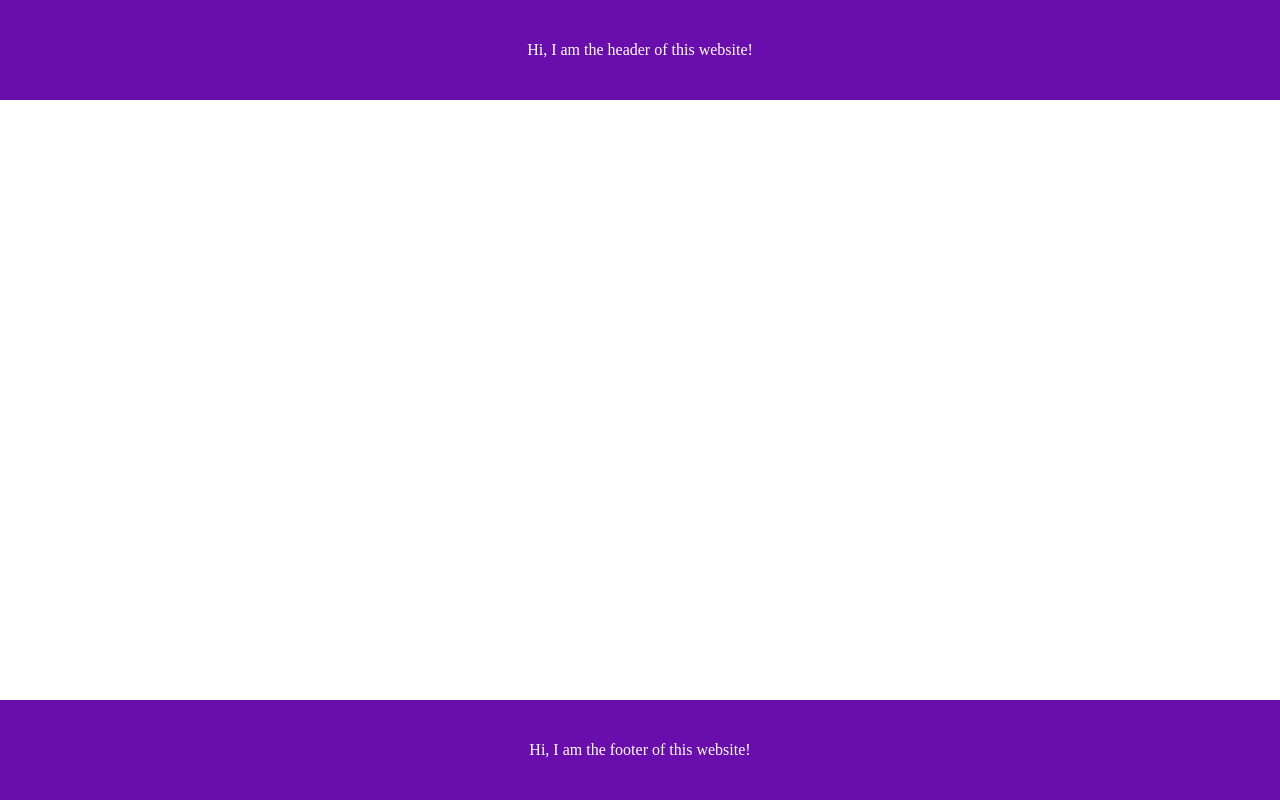
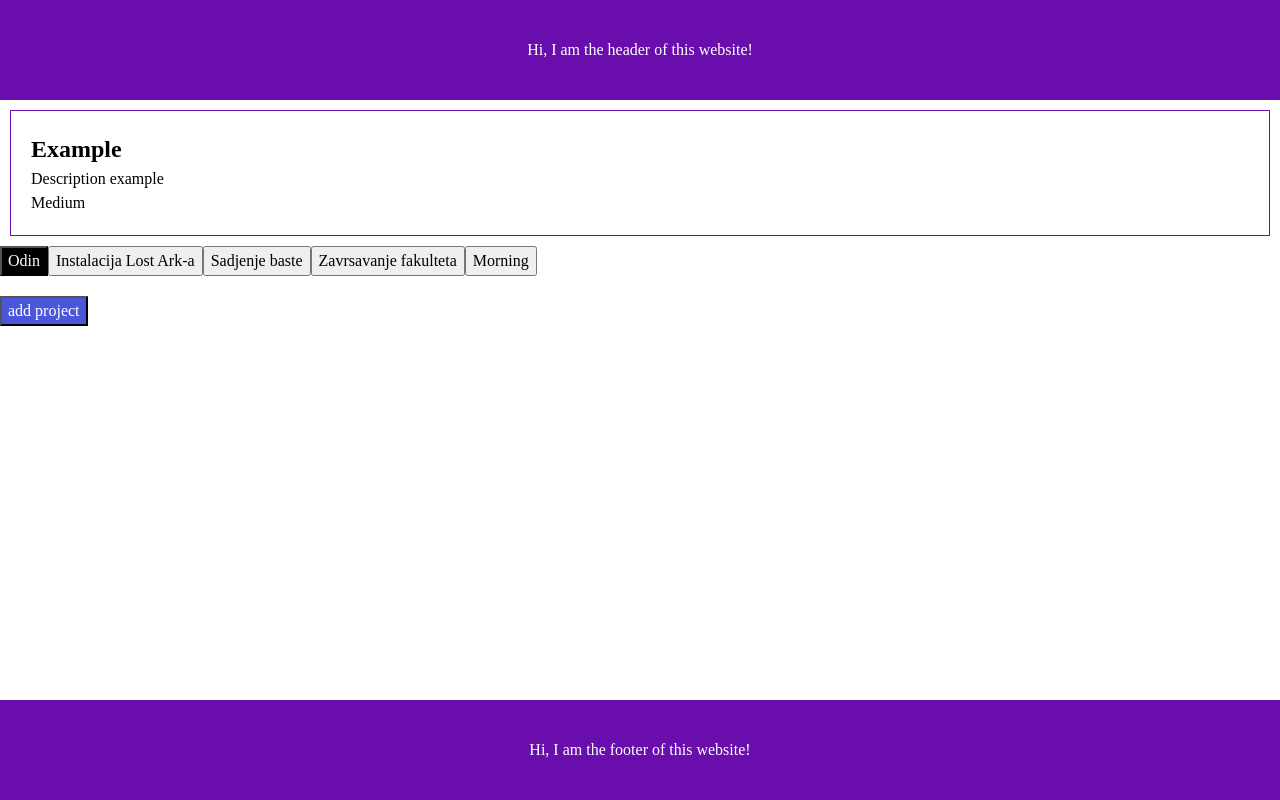
Before and after one commit to kid782/ToDoApp, a website built with webpack: page dist/index.html in a window 1280 px wide. Built offline with nearby package versions, Linux system fonts and the light colour scheme.

Commit message:
Add projects and tasks

```diff
--- a/src/js/index.js
+++ b/src/js/index.js
@@ -1,9 +1,130 @@
 import '../scss/style.scss';
 import Header from './modules/header.js';
 import Footer from './modules/footer.js';
+import Projects from './modules/projects';
+
+export const projects = [
+    {
+        id: 'odin',
+       name: 'Odin' ,
+       tasks: [
+        {
+            title: 'Example',
+            description: 'Description example',
+            dueDate: new Date(),
+            priority: 'Medium',
+            notes: [
+                {
+                    text: 'Note 1'
+                }
+            ]
+        }
+       ]
+    },
+    {
+        id: 'lost-ark',
+       name: 'Instalacija Lost Ark-a',
+       tasks: [
+        {
+            title: 'Example 2',
+            description: 'Description example',
+            dueDate: new Date(),
+            priority: 'Medium',
+            notes: [
+                {
+                    text: 'Note 1'
+                }
+            ]
+        }
+       ]
+    },
+    {
+        id: 'sadjenje-baste',
+        name: 'Sadjenje baste',
+        tasks: [
+            {
+                title: 'Veoma skalabilno',
+                description: 'Description example',
+                dueDate: new Date(),
+                priority: 'Medium',
+                notes: [
+                    {
+                        text: 'Note 1'
+                    }
+                ]
+            },        {
+                title: 'Duvaj ga Alisa',
+                description: 'Description example',
+                dueDate: new Date(),
+                priority: 'Medium',
+                notes: [
+                    {
+                        text: 'Note 1'
+                    }
+                ]
+            },
+            {
+                title: 'Ovo sranje radi',
+                description: 'Description example',
+                dueDate: new Date(),
+                priority: 'Medium',
+                notes: [
+                    {
+                        text: 'Note 1'
+                    }
+                ]
+            }
+           ]
+    },
+    {
+        id: 'zavrsavanje-fakulteta',
+        name: 'Zavrsavanje fakulteta',
+        tasks: [
+            {
+                title: 'Example 4',
+                description: 'Description example',
+                dueDate: new Date(),
+                priority: 'Medium',
+                notes: [
+                    {
+                        text: 'Note 1'
+                    }
+                ]
+            },
+            {
+                title: 'Neki task',
+                description: 'Description example',
+                dueDate: new Date(),
+                priority: 'Medium',
+                notes: [
+                    {
+                        text: 'Note 1'
+                    }
+                ]
+            },
+            {
+                title: 'Jos neki random',
+                description: 'Description example',
+                dueDate: new Date(),
+                priority: 'Medium',
+                notes: [
+                    {
+                        text: 'Note 1'
+                    }
+                ]
+            }
+           ]
+    },
+    {
+        id: 'morning',
+        name: 'Morning'
+    }
+]
 
 const headers = document.querySelectorAll('.header');
 const footers = document.querySelectorAll('.footer');
 
 headers.forEach(header => new Header(header));
 footers.forEach(footer => new Footer(footer));
+
+new Projects(projects);
--- /dev/null
+++ b/src/js/modules/addNewProject.js
@@ -0,0 +1,5 @@
+class addNewProject {
+
+}
+
+export default addNewProject;
--- /dev/null
+++ b/src/js/modules/createDomEl.js
@@ -0,0 +1,36 @@
+class domCreator {
+    static createElement({tagName, clsName, content, child, eventName,
+        eventCallback, attribute,attributeVal}) {
+        const element = document.createElement(tagName);
+        if (Array.isArray(clsName)) {
+            clsName.forEach(cls => {
+                element.classList.add(cls);
+            })
+        } else {
+            element.classList.add(clsName);
+        }
+        if (content) {
+            element.textContent = content;
+        }
+        if(child) {
+            if(Array.isArray(child)) {
+                child.forEach(childElement => {
+                    if(childElement) {
+                        element.appendChild(childElement);
+                    }
+                });
+            } else {
+                element.appendChild(child);
+            }
+        }
+        if(eventName && eventCallback) {
+            element.addEventListener(eventName, eventCallback);
+        }
+        if(attribute) {
+            element.setAttribute(attribute, attributeVal);
+        }
+        return element;
+    }
+}
+
+export default domCreator;
--- /dev/null
+++ b/src/js/modules/project.js
@@ -0,0 +1,62 @@
+import domCreator from './createDomEl';
+import TaskList from './taskList';
+import handleProjectBtnClick from './projectRenderLogic';
+import { projects } from '../index';
+
+class Project {
+    constructor({id, name, tasks}) {
+        this.name = name;
+        this.tasks = tasks;
+        this.id = id;
+        this.default = id === 'odin';
+        this.parent = document.querySelector('.js-projects');
+        this.renderProject();
+        if(this.default) {
+            this.renderTaskListForProject();
+        }
+    }
+    renderProject() {
+        this.parent.appendChild(this.createDomForProject());
+    }
+    renderTaskListForProject() {
+        new TaskList(this.tasks);
+    }
+    createDomForProject() {
+        const classes = this.default ? ['project__item', 'active']:'project__item'
+        const projectProps = {
+            tagName: 'button',
+            clsName: classes,
+            content: this.name,
+            eventName: 'click',
+            eventCallback:handleProjectBtnClick,
+            attribute: 'data-project',
+            attributeVal: this.id
+        }
+        const project = domCreator.createElement(projectProps);
+        return project;
+    };
+    createAddProjectButton() {
+        const button = domCreator.createElement({
+            tagName: 'button',
+            attribute: 'type',
+            attributeVal: 'button',
+            clsName: 'project__add-btn'
+        })
+        return button;
+    }
+    static clearCurrentTasks() {
+        const tasks = document.querySelector('.js-todos');
+        tasks.innerHTML = '';
+    }
+    static getTasksForProject(id) {
+       const newActiveProj = projects.find((item) => item.id === id);
+       return newActiveProj.tasks;
+    }
+    static reRenderTasks(id) {
+        this.clearCurrentTasks();
+        const newActiveTasks = this.getTasksForProject(id);
+        new TaskList(newActiveTasks);
+    }
+}
+
+export default Project;
--- /dev/null
+++ b/src/js/modules/projectRenderLogic.js
@@ -0,0 +1,22 @@
+import Project from "./project";
+
+export default function handleProjectBtnClick() {
+    const projectsContainer = document.querySelector('.js-projects');
+    projectsContainer.addEventListener('click', (e) => {
+        if(e.target.classList.contains('project__item')) {
+            handleActiveProj(e.target);
+        }
+    })
+}
+const handleActiveProj = (current) => {
+    manageActiveButtonStyle(current);
+    Project.reRenderTasks(current.dataset.project);
+}
+
+const manageActiveButtonStyle = (element) => {
+    const allProjButtons = document.querySelectorAll('.project__item');
+    allProjButtons.forEach(el => {
+        el.classList.remove('active');
+    })
+    element.classList.add('active');
+}
--- /dev/null
+++ b/src/js/modules/projects.js
@@ -0,0 +1,41 @@
+import domCreator from "./createDomEl";
+import Project from "./project";
+
+class Projects {
+    constructor(projects) {
+        this.main = document.querySelector('.main');
+        this.projects = projects;
+        this.createProjectsDom();
+    }
+    renderProjects() {
+        this.projects.forEach(proj => {
+            new Project(proj, );
+        });
+    }
+    createProjectsDom() {
+        const projectsDom =  domCreator.createElement({
+            tagName: 'div',
+            clsName: ['projects', 'js-projects']
+        })
+        this.main.appendChild(projectsDom);
+        this.renderProjects();
+        projectsDom.appendChild(this.createAddProjectButton());
+    }
+    createAddProjectButton() {
+        const button = domCreator.createElement({
+            tagName: 'button',
+            clsName: 'project__add',
+            attribute: 'type',
+            attributeVal: 'button',
+            content: 'add project'
+        })
+        const buttonContainer = domCreator.createElement({
+            tagName: 'div',
+            clsName: 'project__btn-wrap',
+            child: button
+        })
+        return buttonContainer;
+    }
+}
+
+export default Projects;
--- /dev/null
+++ b/src/js/modules/task.js
@@ -0,0 +1,30 @@
+import domCreator from './createDomEl';
+
+class Task {
+    constructor({title, description, dueDate, priority, notes}) {
+        this.title = title;
+        this.description = description;
+        this.dueDate = dueDate;
+        this.priority = priority;
+        this.notes = notes;
+        this.checked = false;
+    }
+    createTask() {
+        const titleEl = domCreator.createElement({tagName: 'h2', content: this.title});
+        const descEl = domCreator.createElement({tagName: 'p', content: this.description});
+        const priorityEl = domCreator.createElement({tagName: 'p', clsName:'task__priority', content: this.priority});
+        const nodeItem = domCreator.createElement(
+            {
+                tagName: 'div',
+                clsName: 'task__item',
+                child: [
+                    titleEl,
+                    descEl,
+                    priorityEl
+                ]
+            });
+        return nodeItem;
+    }
+}
+
+export default Task;
--- /dev/null
+++ b/src/js/modules/taskList.js
@@ -0,0 +1,27 @@
+import domCreator from './createDomEl';
+import Task from './task';
+
+class TaskList {
+    constructor(tasks) {
+        this.parent = document.querySelector('.js-todos');
+        this.tasks = tasks;
+        this.createTaskList();
+    }
+
+    createTaskList() {
+        if(!this.tasks) return;
+        const taskItems = this.tasks.map((taskItem) => {
+           const item = new Task(taskItem);
+           return item.createTask();
+        })
+        const containerProps = {
+            tagName: 'div',
+            clsName: 'task__items',
+            child: taskItems
+        }
+        const taskItemsContainer = domCreator.createElement(containerProps);
+        this.parent.appendChild(taskItemsContainer);
+    }
+}
+
+export default TaskList;
--- a/src/scss/abstracts/_variables.scss
+++ b/src/scss/abstracts/_variables.scss
@@ -1,3 +1,4 @@
 $black: #000000;
 $white: #ffffff;
 $purple: #6a0dad;
+$blue: #4b57db;
--- /dev/null
+++ b/src/scss/components/_projects.scss
@@ -0,0 +1,17 @@
+@use '../abstracts/variables' as *;
+
+.project__item {
+    &.active {
+        background: $black;
+        color: $white;
+    }
+}
+
+.project__add {
+    background-color: $blue;
+    color: $white;
+}
+
+.project__btn-wrap {
+    margin-top: 20px;
+}
--- /dev/null
+++ b/src/scss/components/_task.scss
@@ -0,0 +1,7 @@
+@use '../abstracts/variables' as *;
+
+.task__item {
+    padding: 20px;
+    border: 1px solid $purple;
+    margin: 10px;
+}
--- a/src/scss/style.scss
+++ b/src/scss/style.scss
@@ -5,3 +5,5 @@
 @use './base/typography';
 @use './components/header';
 @use './components/footer';
+@use './components/task';
+@use './components/projects';
```
Also changed, not shown: dist/index.html, dist/index.js, dist/style.css.
